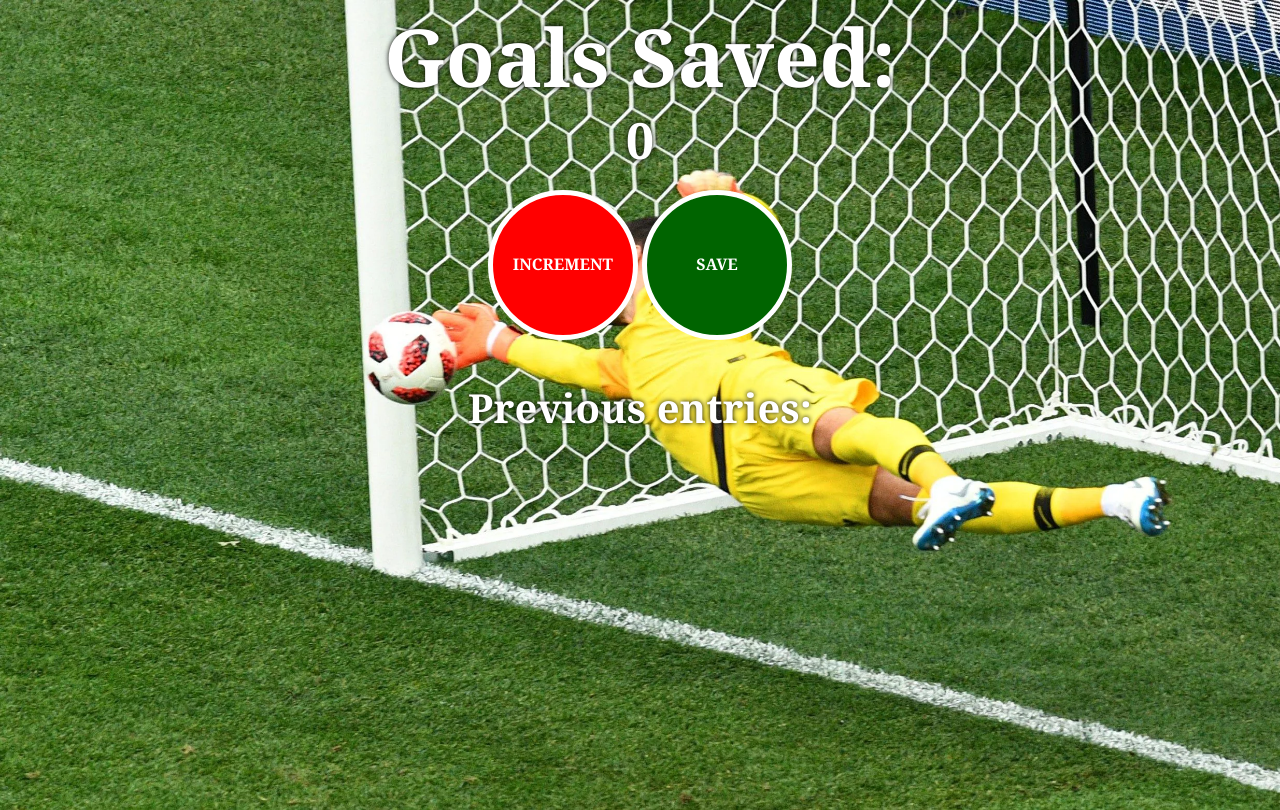
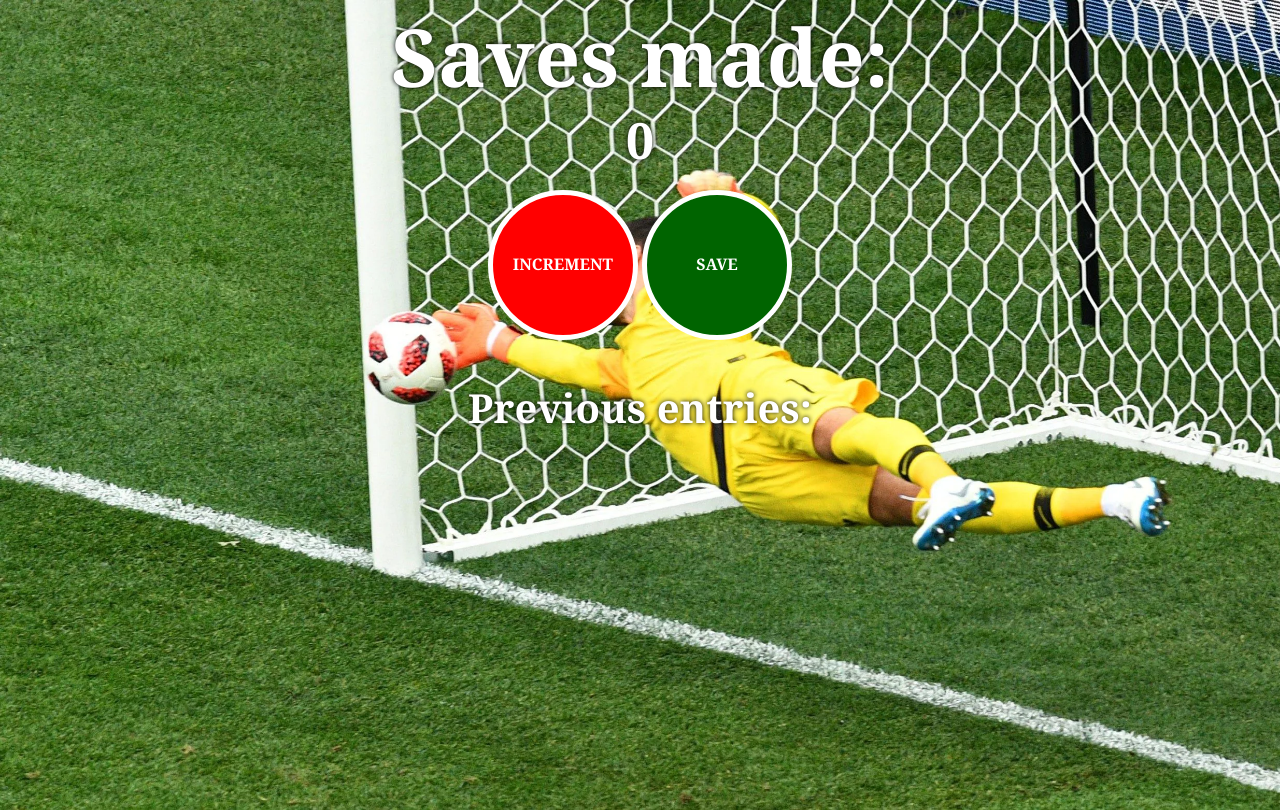
Before and after one commit to WoodyDev1/counter, a plain HTML site: page index.html in a window 1280 px wide. Drawn offline with nearby package versions, Linux system fonts and the light colour scheme.

Commit message:
Updated title text

```diff
--- a/index.html
+++ b/index.html
@@ -4,7 +4,7 @@
     </head>
     <body>
         <div class="container">
-            <h1>Goals Saved:</h1>
+            <h1>Saves made:</h1>
             <h2 id="count-el">0</h2>
             <button id="increment-btn" onclick="increment()">INCREMENT</button>
             <button id="save-btn" onclick="save()">SAVE</button>
```
